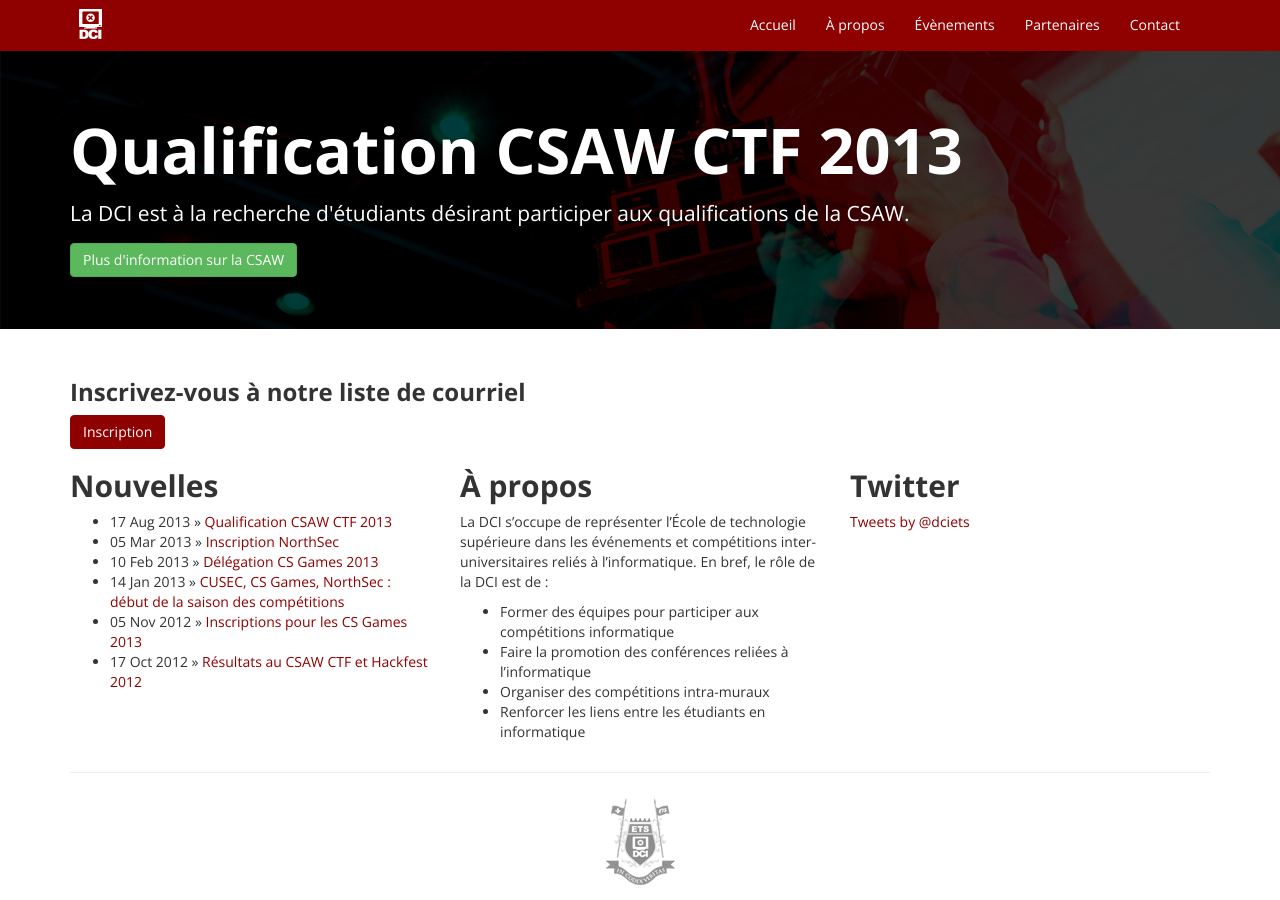
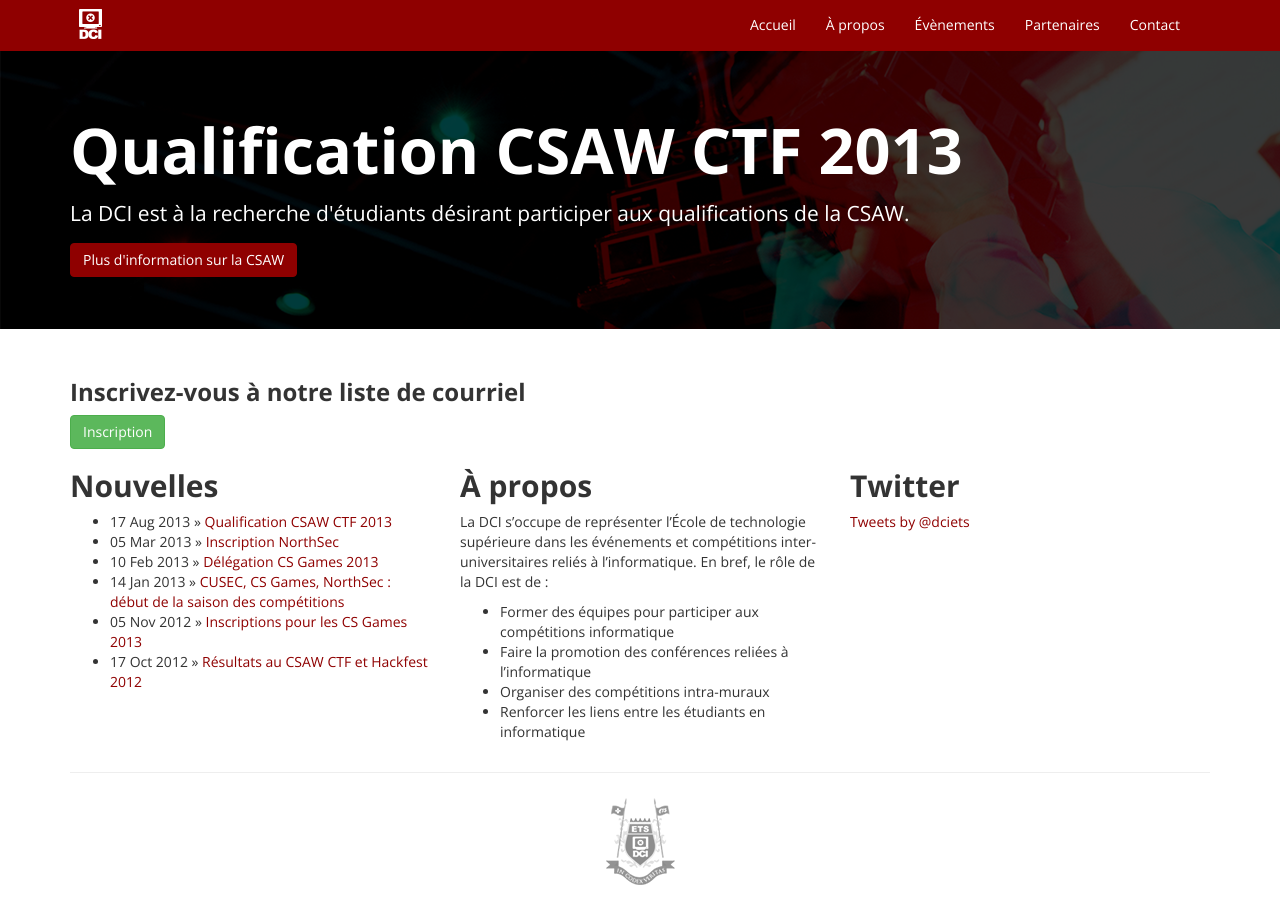
Before and after one commit to dciets/dciets.github.io, a Jekyll site: the page built from index.html, in a window 1280 px wide. Built offline with Jekyll 4.4.1, drawn with Linux system fonts in a browser that asks for light colours; Markdown is read by kramdown in place of the engine named in the settings; comment, search, counter and statistics services are not loaded.

Commit message:
Silly Mathieu qui commit sans rien vérifier...

```diff
--- a/index.html
+++ b/index.html
@@ -7,14 +7,14 @@
   <div class='container'>
     <h1>Qualification CSAW CTF 2013</h1>
     <div class='p'>La DCI est &agrave; la recherche d'&eacute;tudiants d&eacute;sirant participer aux qualifications de la CSAW.</div>
-    <a class='btn btn-success btn-md' href='/2013/08/16/qualification-csaw-ctf-2013/'>Plus d'information sur la CSAW</a>
+    <a class='btn btn-primary btn-md' href='/2013/08/16/qualification-csaw-ctf-2013/'>Plus d'information sur la CSAW</a>
   </div>
 </div>
 <div class='container'>
   <div class='row'>
     <div class='col-md-12'>
       <h3>Inscrivez-vous &agrave; notre liste de courriel</h3>
-      <a class='btn btn-primary btn-md' href='https://groups.google.com/forum/#!forum/dciets/join'>Inscription</a>
+      <a class='btn btn-success btn-md' href='https://groups.google.com/forum/#!forum/dciets/join'>Inscription</a>
       </form>
     </div>
   </div>
```
